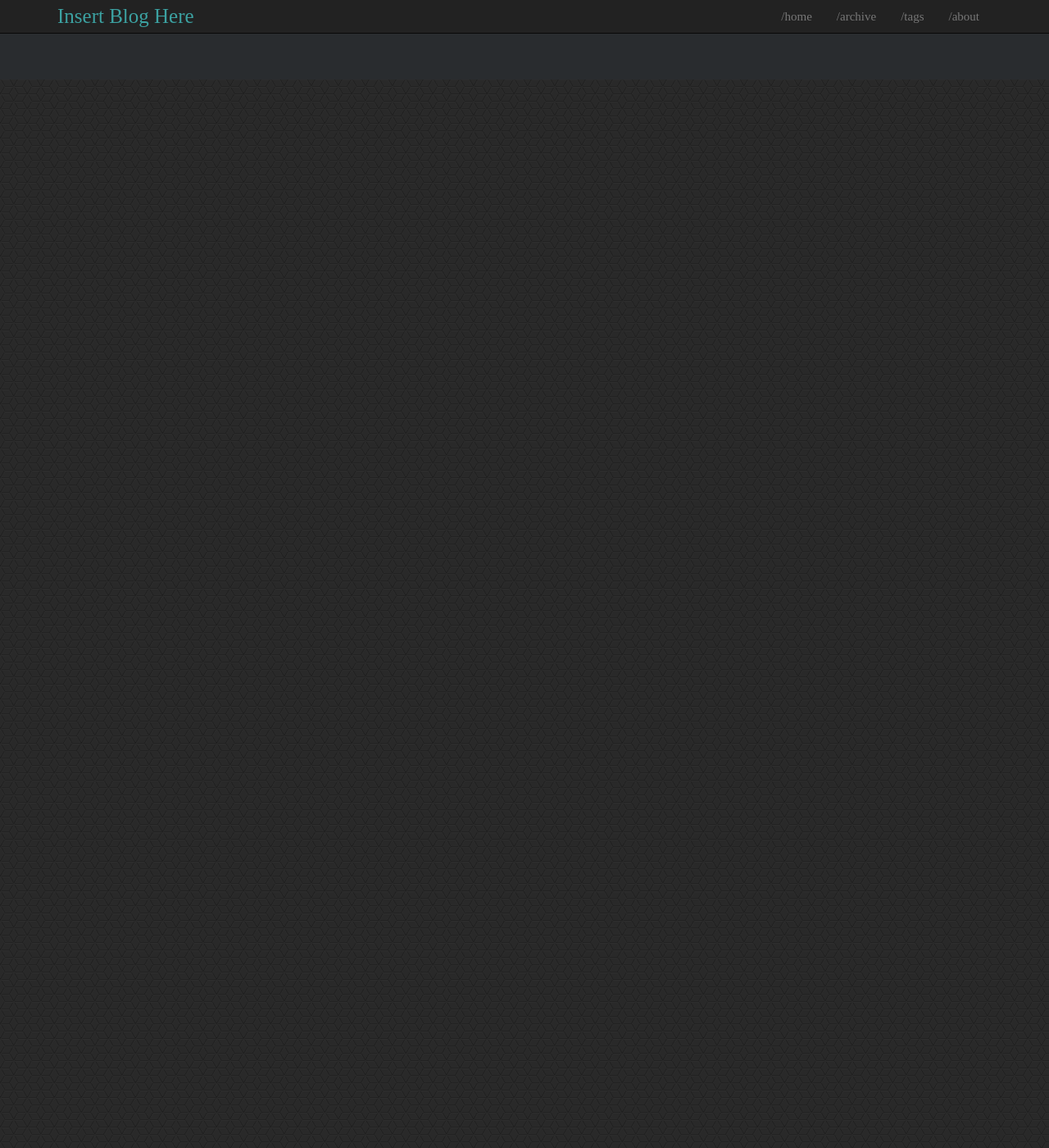
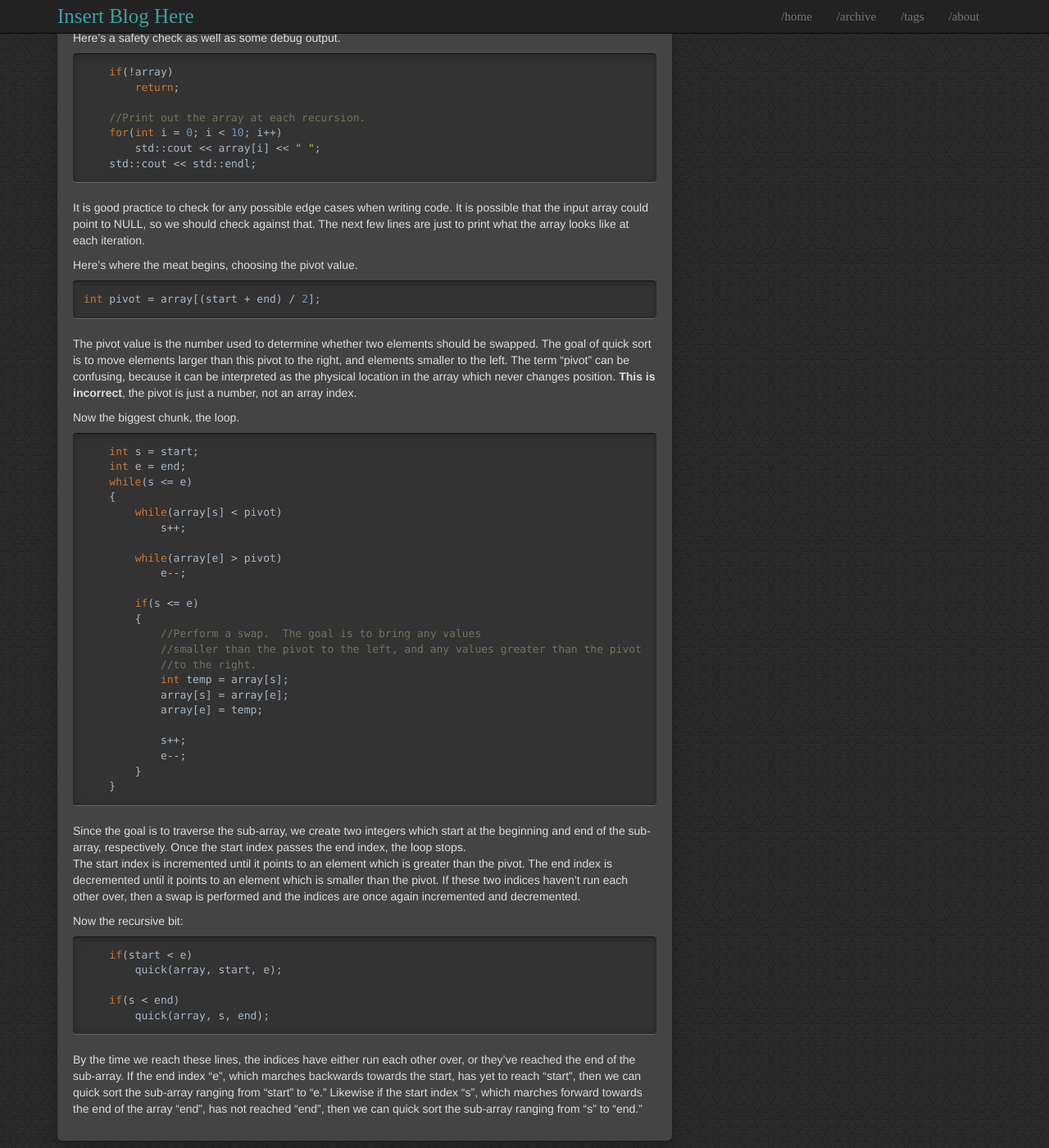
Before and after one commit to esquireatlarge/esquireatlarge.github.io, a Jekyll site: the page built from _posts/2016-04-04-quick_sort.md, in a window 1280 px wide and 1400 px high, scrolled down 1613 px. Shown: the whole window at 82% size. Built offline with Jekyll 4.4.1, drawn with Linux system fonts in a browser that asks for light colours; before the commit the page ends 1710 px from its top, so only the background shows below that; some of the changed text lies outside the part shown.

Commit message:
Update 2016-04-04-quick_sort.md
Added more information again.

```diff
--- a/_posts/2016-04-04-quick_sort.md
+++ b/_posts/2016-04-04-quick_sort.md
@@ -13,7 +13,10 @@ Enter quick sort, an _O(nlogn)_ algorithm (typical of divide and conquer algorit
 
 Before we look at how the algorithm functions, let's take a moment to understand what its complexity means.  The complexity of an algorithm is measured using "Big O" notation, which is different from a certain robot that shoots out from under the ground.  It's a common error to think of complexity as a measure of time, when in reality it is a measure of *scale*.  Even a slow algorithm like bubble sort will perform extremely fast with a small input size, however if the input size is increased, bubble sort starts to take exponentially longer to finish (hence why it's a squared algorithm).
 
-Now let's look at what the code looks like:
+So how does Quick Sort work?  With the fewest words, you choose an element in your array to be your pivot, and then you move all items smaller than the pivot to the left, and all items greater than it to the right.  Repeat with smaller subarrays until the entire array is sorted.
+
+Now let's see what the code looks like:
+
 {% highlight cpp linenos %}
 void quick(int* array, int start, int end)
 {
@@ -60,3 +61,73 @@ void quick(int* array, int start, int end)
         quick(array, s, end);
 }
 {% endhighlight %}
+
+At first glance this might seem pretty heavy, doc.  Let's break it down:
+
+Here is the function signature.
+{% highlight cpp %}
+void quick(int* array, int start, int end)
+{% endhighlight %}
+Quick sort is an in situ algorithm, meaning it does not allocate extra space, and thus does not return anything.  The array is sorted as the algorithm progresses, so the parameter "array" is both an input and an output.  The "start" and "end" parameters are only inputs, and they are used to determine which range of the total array to sort.
+
+Here's a safety check as well as some debug output.
+{% highlight cpp %}
+    if(!array)
+        return;
+
+    //Print out the array at each recursion.
+    for(int i = 0; i < 10; i++)
+        std::cout << array[i] << " ";
+    std::cout << std::endl;
+{% endhighlight %}
+It is good practice to check for any possible edge cases when writing code.  It is possible that the input array could point to NULL, so we should check against that.  The next few lines are just to print what the array looks like at each iteration.
+
+
+Here's where the meat begins, choosing the pivot value.
+{% highlight cpp %}
+int pivot = array[(start + end) / 2];
+{% endhighlight %}
+The pivot value is the number used to determine whether two elements should be swapped.  The goal of quick sort is to move elements larger than this pivot to the right, and elements smaller to the left.  The term "pivot" can be confusing, because it can be interpreted as the physical location in the array which never changes position.  **This is incorrect**, the pivot is just a number, not an array index.
+
+
+Now the biggest chunk, the loop.
+
+{% highlight cpp %}
+    int s = start;
+    int e = end;
+    while(s <= e)
+    {
+        while(array[s] < pivot)
+            s++;
+
+        while(array[e] > pivot)
+            e--;
+
+        if(s <= e)
+        {
+            //Perform a swap.  The goal is to bring any values
+            //smaller than the pivot to the left, and any values greater than the pivot
+            //to the right.
+            int temp = array[s];
+            array[s] = array[e];
+            array[e] = temp;
+
+            s++;
+            e--;
+        }
+    }
+{% endhighlight %}
+Since the goal is to traverse the sub-array, we create two integers which start at the beginning and end of the sub-array, respectively.  Once the start index passes the end index, the loop stops.
+The start index is incremented until it points to an element which is greater than the pivot.  The end index is decremented until it points to an element which is smaller than the pivot.  If these two indices haven't run each other over, then a swap is performed and the indices are once again incremented and decremented.
+
+
+Now the recursive bit:
+{% highlight cpp %}
+    if(start < e)
+        quick(array, start, e);
+
+    if(s < end)
+        quick(array, s, end);
+{% endhighlight %}
+By the time we reach these lines, the indices have either run each other over, or they've reached the end of the sub-array.  If the end index "e", which marches backwards towards the start, has yet to reach "start", then we can quick sort the sub-array ranging from "start" to "e."
+Likewise if the start index "s", which marches forward towards the end of the array "end", has not reached "end", then we can quick sort the sub-array ranging from "s" to "end."
```
Also changed, not shown: other parts of _posts/2016-04-04-quick_sort.md (+0 -2 lines).
